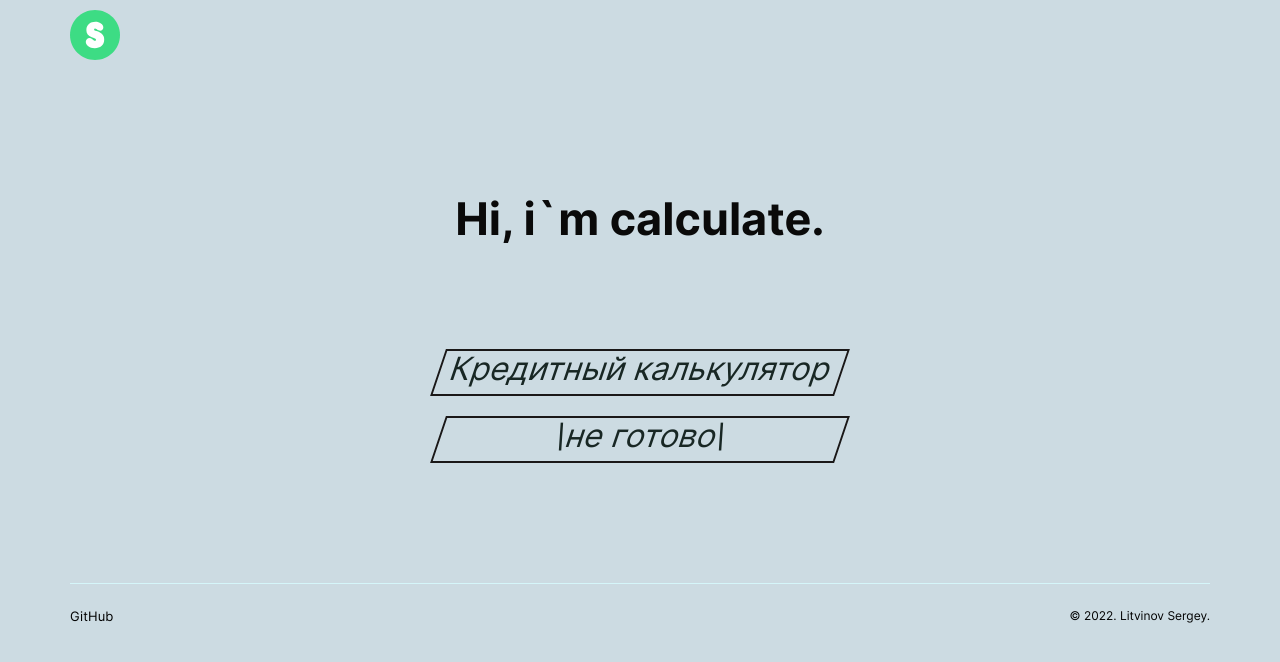
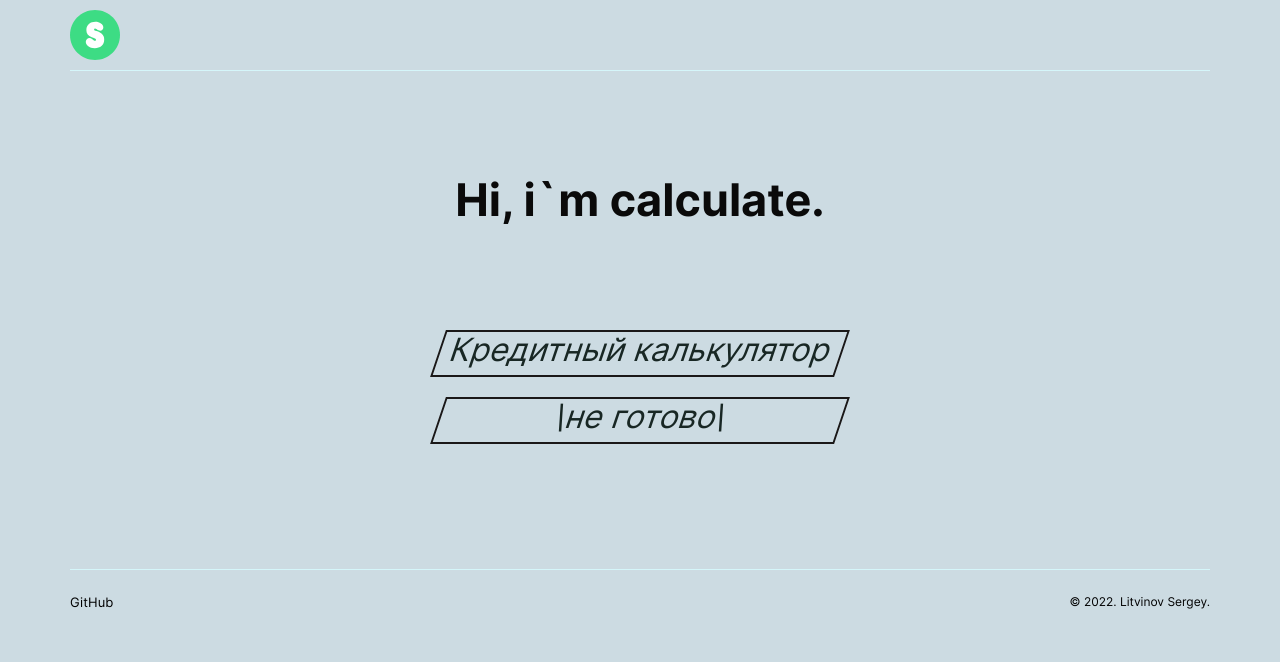
Before and after one commit to litvinovsl/trial-and-error-ts, a React (Create React App) app: page / in a window 1280 px wide. Shown: the top 662 px of the page. Built offline with nearby package versions, Linux system fonts and the light colour scheme.

Commit message:
correct margin

```diff
--- a/src/Components/Header/Header.css
+++ b/src/Components/Header/Header.css
@@ -1,10 +1,14 @@
 .header{
-    height: 70px;
+    height: 60px;
     display: flex;
     flex-direction: row;
     justify-content: space-between;
     padding-top: 10px;
-    padding-bottom: 10px;
+    border-bottom: 1px solid rgb(213, 246, 250);
+}
+
+.header__link-logo{
+    height: 50px;
 }
 
 .header__logo{
--- a/src/Components/Header/Header.tsx
+++ b/src/Components/Header/Header.tsx
@@ -10,7 +10,7 @@ function Header() {
 
   return (
     <header className="header">
-      <Link to="/" >
+      <Link to="/"  className='header__link-logo'>
         <img className="header__logo" src={logo} alt="logo" />
       </Link>
       <div></div>
--- a/src/Components/MainMenu/MainMenu.css
+++ b/src/Components/MainMenu/MainMenu.css
@@ -1,6 +1,6 @@
 .main-menu {
     padding-top: 9%;
-    padding-bottom: 10.5%;
+    padding-bottom: 125px;
     display: flex;
     flex-direction: column;
     align-items: center;
```
